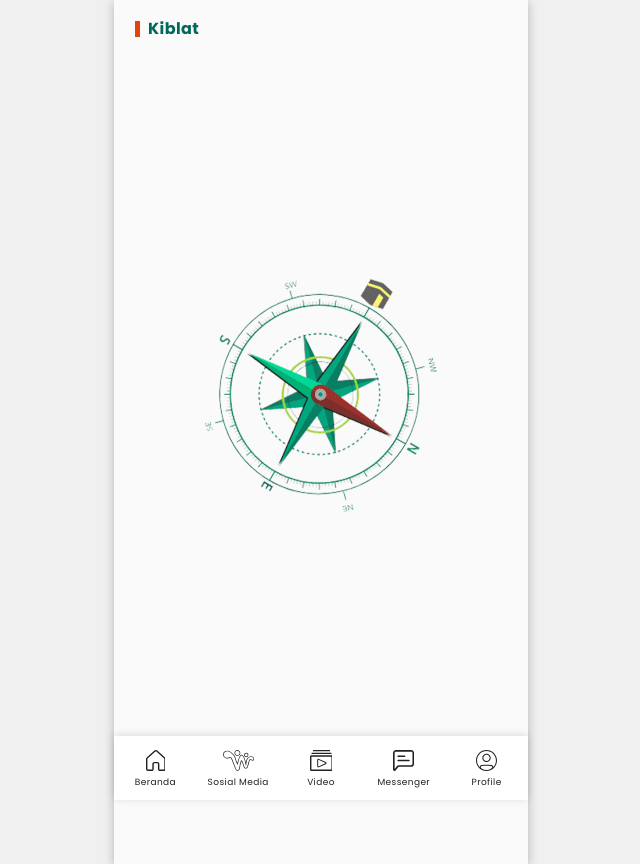
After one commit to ovarz/watchis, a PHP site: page /kiblat.php in a window 1280 px wide. The commit adds this page. Shown: the whole page, without its empty margins (319-959 px from the left). Run offline with PHP 8.4, Linux system fonts and the light colour scheme.

Commit message:
kiblat dan tahlil

```diff
--- a/css/rancak.css
+++ b/css/rancak.css
@@ -57,6 +57,10 @@ display:flex; text-align:center; align-items:center; justify-content:center;}
 
 .notif-empty{min-height:calc(100vh - 125px);}
 .notif-empty .svgicon{max-width:144px;}
+
+.kiblat-container{min-height:calc(100vh - 125px);}
+.kiblat-image{width:233px;}
+.kiblat-image:before{padding-top:100%;}
 
 
 
@@ -168,4 +172,11 @@ display:flex; justify-content:flex-end; align-items:center;}
 
 
 
+.section-tahlil{padding:var(--size-4) 0;}
+.section-tahlil .section-title{margin-left:var(--size-4); margin-right:var(--size-4);}
+.tahlil-list{display:grid; grid-gap:var(--size-2);}
+.tahlil-box img{position:static; height:auto;}
+
+
+
 .alert{padding:var(--size-3) var(--size-4);}
--- /dev/null
+++ b/kiblat.php
@@ -0,0 +1,27 @@
+<?php
+  $theme='light';
+  $page='kiblat';
+  $login='yes';
+  $channel='kiblat';
+  $slideshow='no';
+  require ('inc/base.php')
+?>
+<?php require ($_SERVER['WATCHIS'].'inc/sample.php')?>
+<?php require ($_SERVER['WATCHIS'].'inc/meta.php')?>
+<div class="rancak-container">
+  <section class="section-container">
+    <div class="section-title section-title-single">Kiblat</div>
+  </section>
+
+
+
+  <section class="section-container default-empty kiblat-container content_center">
+    <span>
+      <div class="kiblat-image flex_ori thumb-loading">
+        <img alt="img_title" class="lazyload" data-original="img/kiblat.png" />
+      </div>
+    </span>
+  </section>
+</div>
+<?php require ($_SERVER['WATCHIS'].'inc/menu.php')?>
+<?php require ($_SERVER['WATCHIS'].'inc/base-bottom.php')?>
--- a/pagelist.php
+++ b/pagelist.php
@@ -94,6 +94,12 @@
       <li>
         <a class="pagelist-row" href="notif-empty.php">Halaman Notifikasi</a>
       </li>
+      <li>
+        <a class="pagelist-row" href="kiblat.php">Halaman Kiblat</a>
+      </li>
+      <li>
+        <a class="pagelist-row" href="tahlil.php">Halaman Tahlil</a>
+      </li>
     </ul>
   </div>
 </div>
```
Also changed, not shown: tahlil.php (added, +24 -0 lines), img/kiblat.png (added), img/sample/tahlil.jpg (added).
